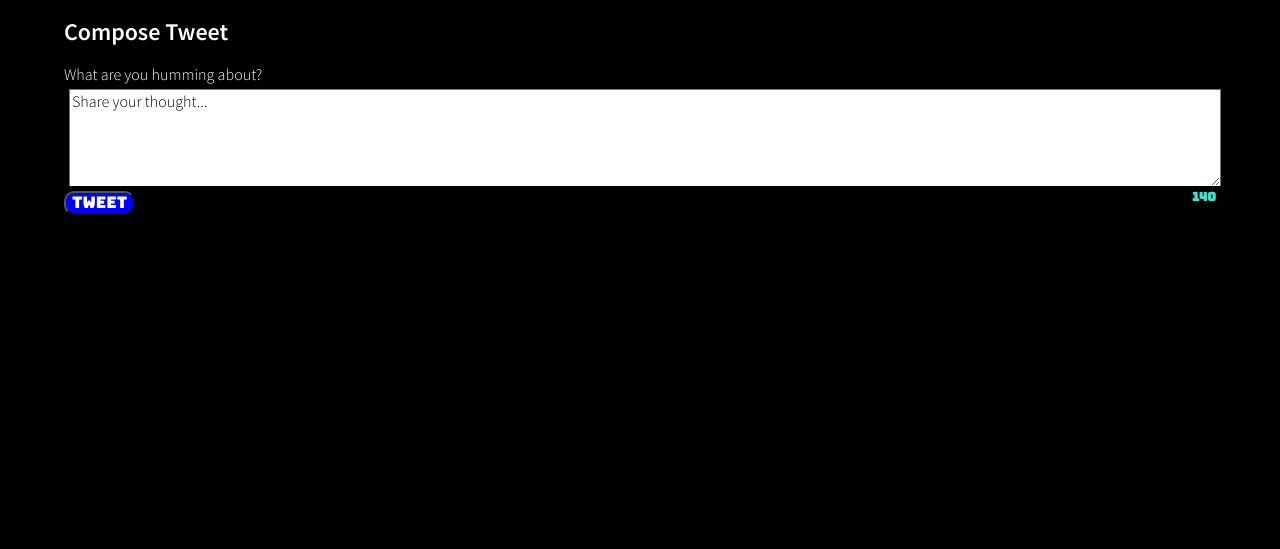
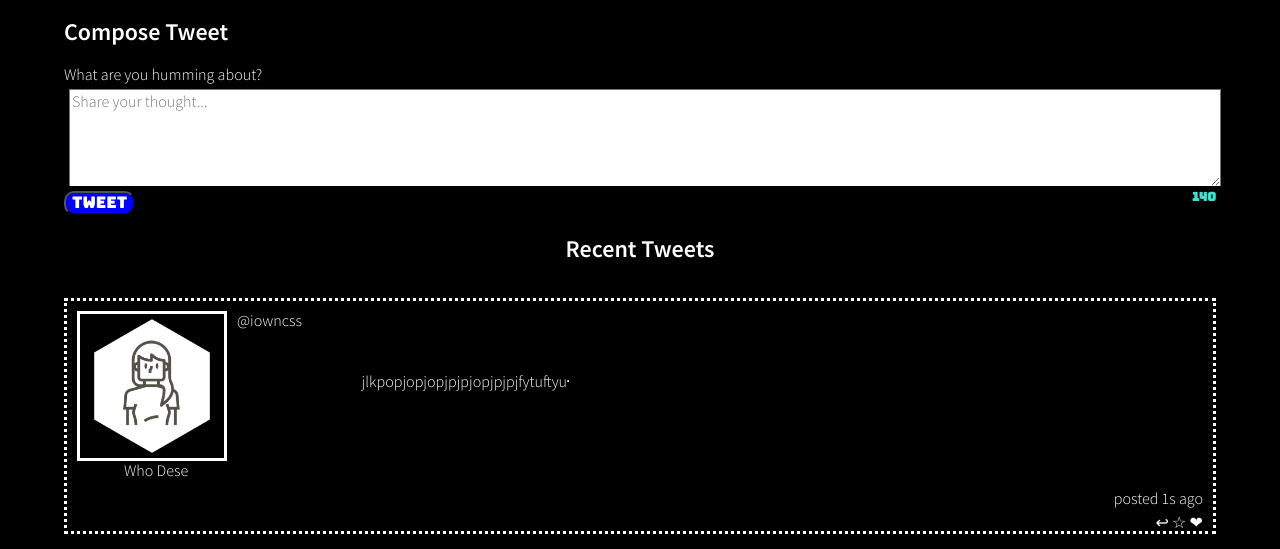
Before and after one commit to JackyLin1/tweeter.js, a website: page public/index.html in a window 1280 px wide. Shown: the part 522-1071 px from the top of the page. Before the commit the page ends 800 px from the top, so only its background shows below. Drawn offline with nearby package versions, Linux system fonts and the light colour scheme.

Commit message:
added previous tweets card

```diff
--- a/public/index.html
+++ b/public/index.html
@@ -49,13 +49,31 @@
         <h2>Compose Tweet</h2>
         <form action="/tweets" method="POST">
           <label for="tweet-text">What are you humming about?</label>
-          <textarea name="text" id="tweet-text">Share your thought...</textarea>
+          <textarea name="text" id="tweet-text" placeholder="Share your thought..."></textarea>
           <div>
             <button type="submit">Tweet</button>
             <output name="counter" class="counter" for="tweet-text">140</output>
           </div>
         </form>
       </section>
+      <h2>Recent Tweets</h2>
+      <section class='box'>
+        <top>
+          <img class='profile' src="/images/profile-hex.png">
+          <p class='atOtherUsers'>@iowncss</p>
+          <div class='tweet'>jlkpopjopjopjpjpjopjpjpjfytuftyu <hr></div>
+
+        </top>
+
+        <p class='name'>Who Dese</name></p>
+
+        <footer>
+        <p class= 'timestamp'>posted 1s ago</p>
+        <p class='symbols'> ↩ ☆ ❤ </p>
+        </footer>
+
+      </section>
+
     </main>
   </body>
 </html>
--- a/public/styles/layout.css
+++ b/public/styles/layout.css
@@ -39,3 +39,64 @@ main {
 /*
  * Additional CSS can be defined below or in other CSS files, as per instructions
  */
+
+
+ .box {
+  border-style: dotted;
+  margin: 15px;
+  }
+
+  .box top {
+  display: flex;
+  flex-direction: row;
+  }
+
+  .box .profile {
+  flex-wrap: wrap;
+  width: 150px;
+  height: 150 px;
+  margin-left: 10px;
+  margin-top: 10px;
+  border : solid #fff;
+  padding: 5px;
+ }
+
+
+ .atOtherUsers {
+   width: 10%;
+   margin: 10px;
+  }
+
+  .tweet {
+    display: flex;
+    align-content: center;
+    flex-wrap: wrap;
+  }
+
+  .name {
+     margin-top: 0px;
+     margin-bottom: 0px;
+     margin-left: 57px;
+     width: 10%;
+
+   }
+
+   .timestamp {
+  display: flex;
+  justify-content: flex-end;
+  align-items: flex-end;
+  margin-left: 10px;
+  margin-right: 10px;
+  margin-bottom: 0px;
+  margin-top: 10px;
+ }
+
+ .symbols {
+  display: flex;
+  justify-content: flex-end;
+  align-items: flex-end;
+  margin-left: 10px;
+  margin-right: 10px;
+  margin-bottom: 0px;
+  margin-top: 5px;
+ }
--- a/server/data-files/initial-tweets.json
+++ b/server/data-files/initial-tweets.json
@@ -8,7 +8,7 @@
     "content": {
       "text": "If I have seen further it is by standing on the shoulders of giants"
     },
-    "created_at": 1643758374253
+    "created_at": 1643765163378
   },
   {
     "user": {
@@ -19,6 +19,6 @@
     "content": {
       "text": "Je pense , donc je suis"
     },
-    "created_at": 1643844774253
+    "created_at": 1643851563378
   }
 ]
```
Also changed, not shown: public/styles/header.css (line endings or trailing spaces).
